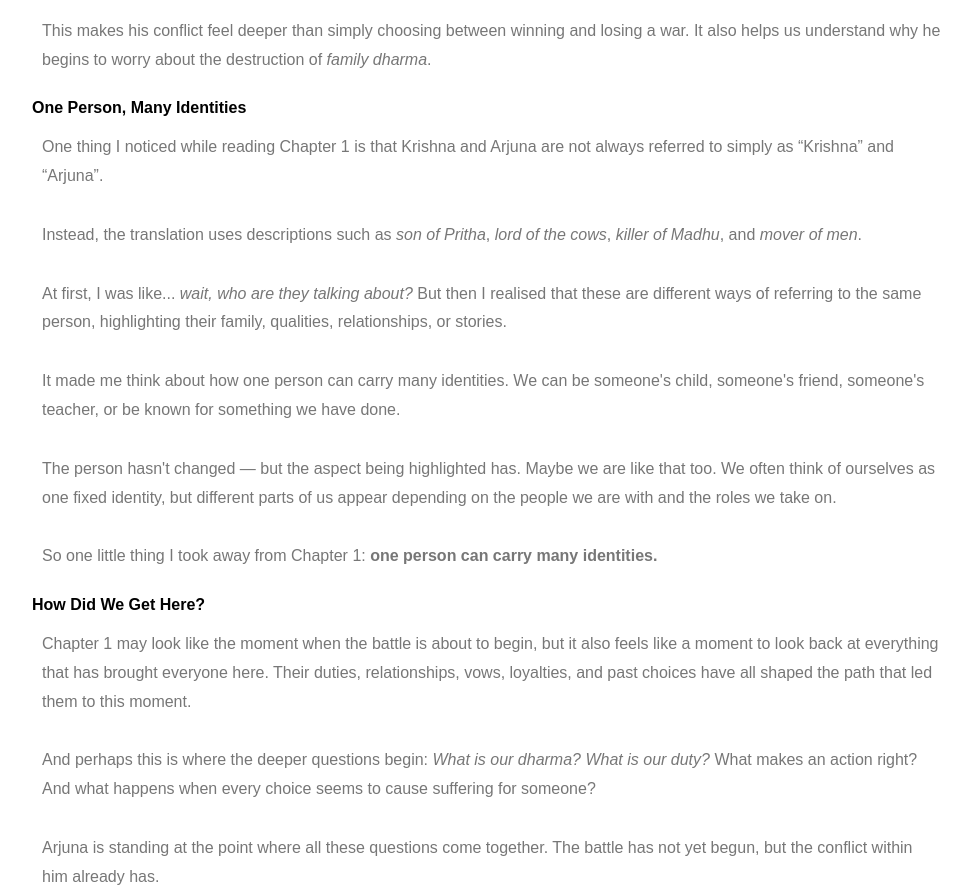
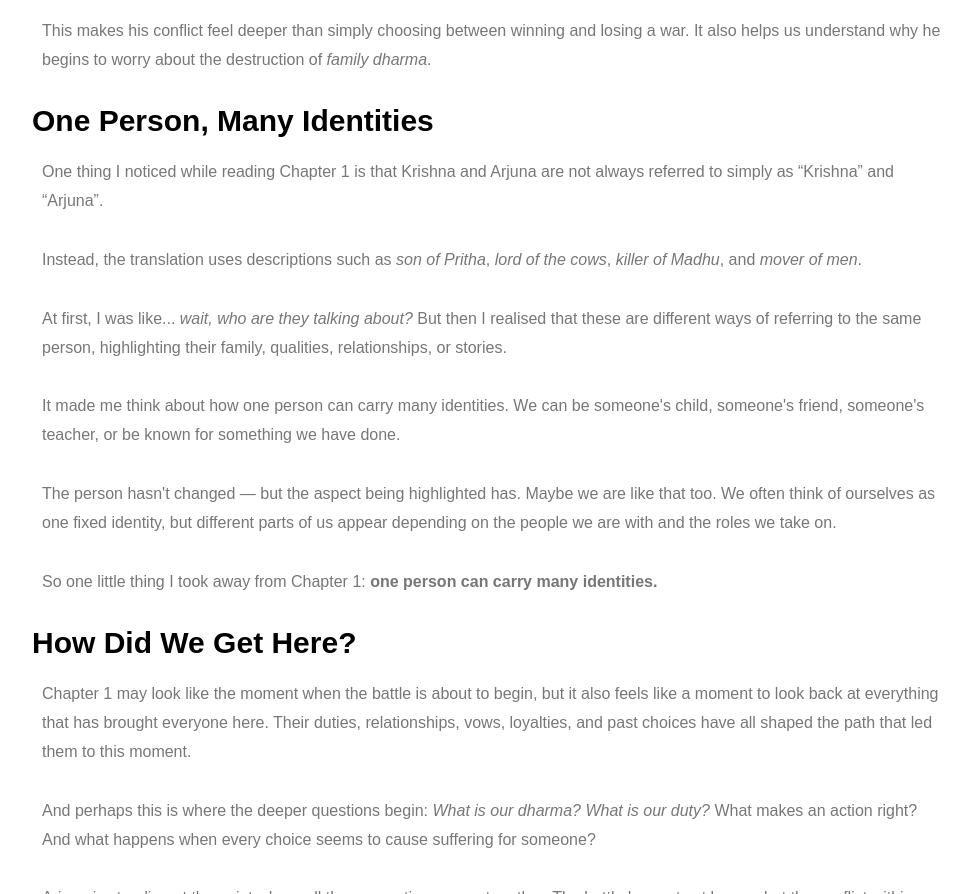
Before and after one commit to Daphnelee-mh/daphneinyoga, a plain HTML site: page posts/bhagavad-gita.html in a window 1280 px wide. Shown: the part 5150-6044 px from the top of the page, without its empty margins (148-1119 px from the left). Drawn offline with Linux system fonts and the light colour scheme; files whose address does not match are found by name.

Commit message:
Update bhagavad-gita.html

```diff
--- a/posts/bhagavad-gita.html
+++ b/posts/bhagavad-gita.html
@@ -264,7 +264,7 @@ By the time we reach the battlefield, the story has already unfolded across the
         <em>family dharma</em>.
     </p>
 
-    <h4>One Person, Many Identities</h4>
+    <h3>One Person, Many Identities</h3>
 
     <p>
         One thing I noticed while reading Chapter 1 is that Krishna and Arjuna
@@ -302,7 +302,7 @@ By the time we reach the battlefield, the story has already unfolded across the
         <strong>one person can carry many identities.</strong>
     </p>
 
-<h4>How Did We Get Here?</h4>
+<h3>How Did We Get Here?</h3>
 
 <p> Chapter 1 may look like the moment when the battle is about to begin, but it also feels like a moment to look back at everything that has brought everyone here. Their duties, relationships, vows, loyalties, and past choices have all shaped the path that led them to this moment. </p>
 
```
